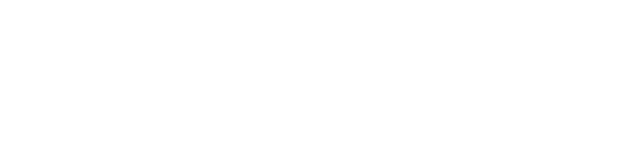
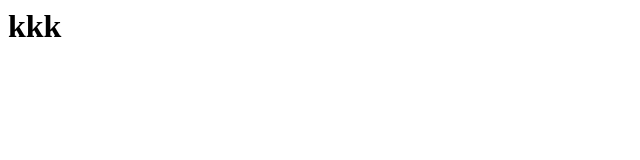
Before and after one commit to kogahi/git_tutorial, a plain HTML site: page index.html in a window 1280 px wide. Shown: the whole page, without its empty margins (0-640 px from the left). Drawn offline with Linux system fonts and the light colour scheme.

```diff
--- a/index.html
+++ b/index.html
@@ -1 +1 @@
-<h1></h1>
+<h1>kkk</h1>
```
